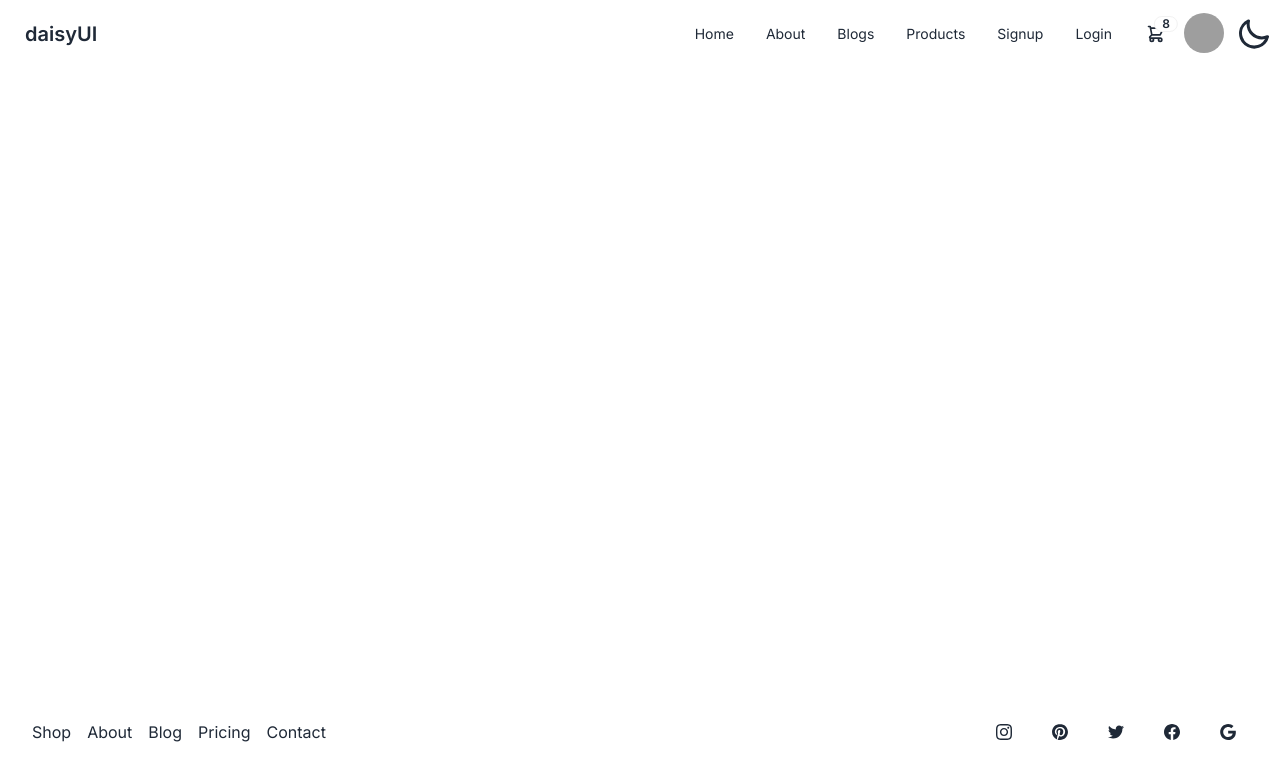
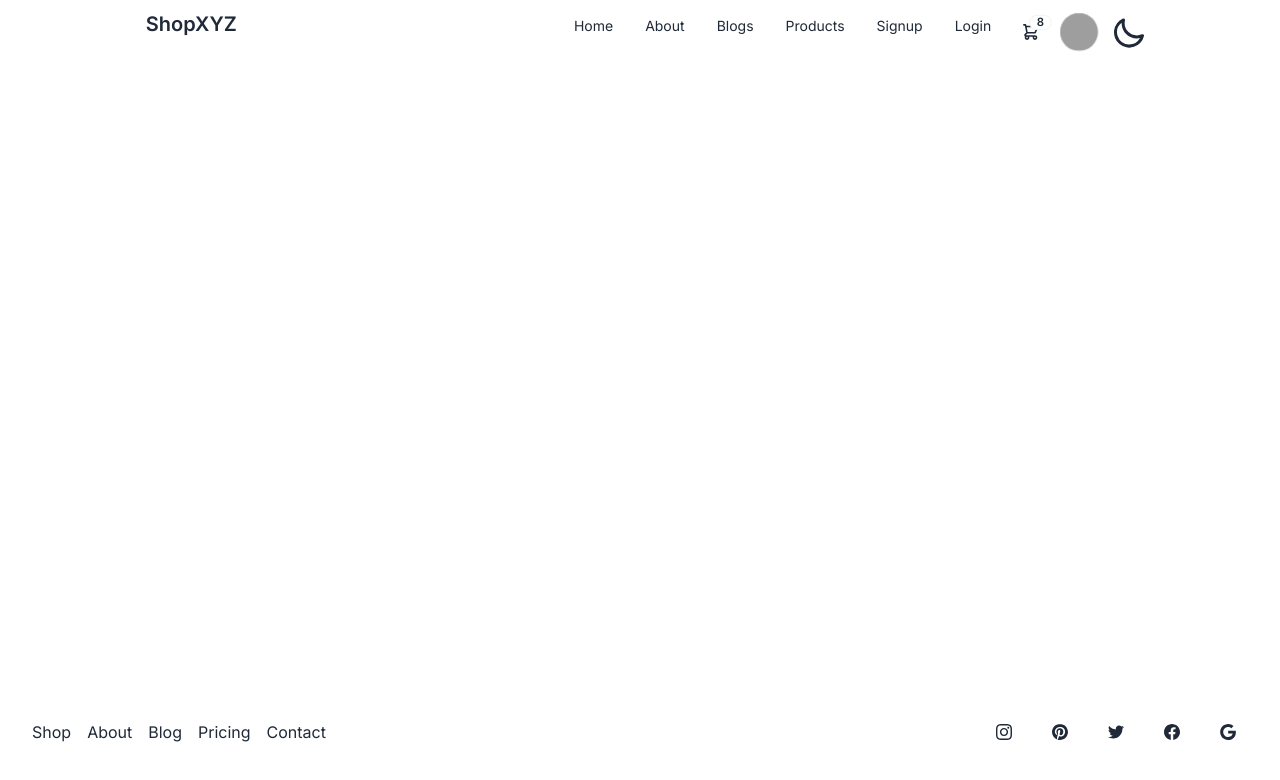
Before and after one commit to Turjo99/ShopXYZ, a Next.js app: page / in a window 1280 px wide. Shown: the top 780 px of the page. Built offline with nearby package versions, Linux system fonts and the light colour scheme; grey boxes are pictures that could not be loaded.

Commit message:
changed navbar styling

```diff
--- a/components/Navbar.jsx
+++ b/components/Navbar.jsx
@@ -9,8 +9,8 @@ const navData = user ? afterLoginNavData : beforeLoginNavData;
 const Navbar = () => {
   const { theme, toggleTheme } = useTheme();
   return (
-    <div className="navbar bg-base-100">
-      <div className="navbar-start">
+    <div className=" flex justify-around bg-base-100">
+      <div className="flex sm:justify-around">
         <div className="dropdown">
           <div tabIndex={0} role="button" className="btn btn-ghost lg:hidden">
             <svg
@@ -32,29 +32,6 @@ const Navbar = () => {
             tabIndex={0}
             className="menu menu-sm dropdown-content mt-3 z-[1] p-2 shadow bg-base-100 rounded-box w-52"
           >
-            <li>
-              <a>Item 1</a>
-            </li>
-            <li>
-              <a>Parent</a>
-              <ul className="p-2">
-                <li>
-                  <a>Submenu 1</a>
-                </li>
-                <li>
-                  <a>Submenu 2</a>
-                </li>
-              </ul>
-            </li>
-            <li>
-              <a>Item 3</a>
-            </li>
-          </ul>
-        </div>
-        <a className="btn btn-ghost text-xl">daisyUI</a>
-      </div>
-      <div className="navbar-end hidden lg:flex">
-        <ul className="menu menu-horizontal px-1">
             {navData.map(({ path, title }) => (
               <li key={path}>
                 <Link href={path}>{title}</Link>
@@ -62,9 +39,16 @@ const Navbar = () => {
             ))}
           </ul>
         </div>
-      <div className="flex-none">
+
+        <div className=" flex justify-between">
+          <a className="btn btn-ghost text-xl">ShopXYZ</a>
+          <div className=" lg:hidden">
             <div className="dropdown dropdown-end">
-          <div tabIndex={0} role="button" className="btn btn-ghost btn-circle">
+              <div
+                tabIndex={0}
+                role="button"
+                className="btn btn-ghost btn-circle"
+              >
                 <div className="indicator">
                   <svg
                     xmlns="http://www.w3.org/2000/svg"
@@ -91,7 +75,9 @@ const Navbar = () => {
                   <span className="font-bold text-lg">8 Items</span>
                   <span className="text-info">Subtotal: $999</span>
                   <div className="card-actions">
-                <button className="btn btn-primary btn-block">View cart</button>
+                    <button className="btn btn-primary btn-block">
+                      View cart
+                    </button>
                   </div>
                 </div>
               </div>
@@ -150,6 +136,109 @@ const Navbar = () => {
             </label>
           </div>
         </div>
+      </div>
+      <div className="navbar-end hidden lg:flex">
+        <ul className="menu menu-horizontal px-1">
+          {navData.map(({ path, title }) => (
+            <li key={path}>
+              <Link href={path}>{title}</Link>
+            </li>
+          ))}
+
+          <div className="dropdown dropdown-end">
+            <div
+              tabIndex={0}
+              role="button"
+              className="btn btn-ghost btn-circle"
+            >
+              <div className="indicator">
+                <svg
+                  xmlns="http://www.w3.org/2000/svg"
+                  className="h-5 w-5"
+                  fill="none"
+                  viewBox="0 0 24 24"
+                  stroke="currentColor"
+                >
+                  <path
+                    strokeLinecap="round"
+                    strokeLinejoin="round"
+                    strokeWidth="2"
+                    d="M3 3h2l.4 2M7 13h10l4-8H5.4M7 13L5.4 5M7 13l-2.293 2.293c-.63.63-.184 1.707.707 1.707H17m0 0a2 2 0 100 4 2 2 0 000-4zm-8 2a2 2 0 11-4 0 2 2 0 014 0z"
+                  />
+                </svg>
+                <span className="badge badge-sm indicator-item">8</span>
+              </div>
+            </div>
+            <div
+              tabIndex={0}
+              className="mt-3 z-[1] card card-compact dropdown-content w-52 bg-base-100 shadow"
+            >
+              <div className="card-body">
+                <span className="font-bold text-lg">8 Items</span>
+                <span className="text-info">Subtotal: $999</span>
+                <div className="card-actions">
+                  <button className="btn btn-primary btn-block">
+                    View cart
+                  </button>
+                </div>
+              </div>
+            </div>
+          </div>
+          <div className="dropdown dropdown-end">
+            <div
+              tabIndex={0}
+              role="button"
+              className="btn btn-ghost btn-circle avatar"
+            >
+              <div className="w-10 rounded-full">
+                <img
+                  alt="Tailwind CSS Navbar component"
+                  src="https://daisyui.com/images/stock/photo-1534528741775-53994a69daeb.jpg"
+                />
+              </div>
+            </div>
+            <ul
+              tabIndex={0}
+              className="menu menu-sm dropdown-content mt-3 z-[1] p-2 shadow bg-base-100 rounded-box w-52"
+            >
+              <li>
+                <a className="justify-between">
+                  Profile
+                  <span className="badge">New</span>
+                </a>
+              </li>
+              <li>
+                <a>Settings</a>
+              </li>
+              <li>
+                <a>Logout</a>
+              </li>
+            </ul>
+          </div>
+          <label className="swap swap-rotate lg:ml-2">
+            <input
+              onChange={toggleTheme}
+              type="checkbox"
+              checked={theme === "dark"}
+            />
+            <svg
+              className="swap-on h-9 w-9 fill-current"
+              xmlns="http://www.w3.org/2000/svg"
+              viewBox="0 0 24 24"
+            >
+              <path d="M5.64,17l-.71.71a1,1,0,0,0,0,1.41,1,1,0,0,0,1.41,0l.71-.71A1,1,0,0,0,5.64,17ZM5,12a1,1,0,0,0-1-1H3a1,1,0,0,0,0,2H4A1,1,0,0,0,5,12Zm7-7a1,1,0,0,0,1-1V3a1,1,0,0,0-2,0V4A1,1,0,0,0,12,5ZM5.64,7.05a1,1,0,0,0,.7.29,1,1,0,0,0,.71-.29,1,1,0,0,0,0-1.41l-.71-.71A1,1,0,0,0,4.93,6.34Zm12,.29a1,1,0,0,0,.7-.29l.71-.71a1,1,0,1,0-1.41-1.41L17,5.64a1,1,0,0,0,0,1.41A1,1,0,0,0,17.66,7.34ZM21,11H20a1,1,0,0,0,0,2h1a1,1,0,0,0,0-2Zm-9,8a1,1,0,0,0-1,1v1a1,1,0,0,0,2,0V20A1,1,0,0,0,12,19ZM18.36,17A1,1,0,0,0,17,18.36l.71.71a1,1,0,0,0,1.41,0,1,1,0,0,0,0-1.41ZM12,6.5A5.5,5.5,0,1,0,17.5,12,5.51,5.51,0,0,0,12,6.5Zm0,9A3.5,3.5,0,1,1,15.5,12,3.5,3.5,0,0,1,12,15.5Z" />
+            </svg>
+            <svg
+              className="swap-off h-9 w-9 fill-current"
+              xmlns="http://www.w3.org/2000/svg"
+              viewBox="0 0 24 24"
+            >
+              <path d="M21.64,13a1,1,0,0,0-1.05-.14,8.05,8.05,0,0,1-3.37.73A8.15,8.15,0,0,1,9.08,5.49a8.59,8.59,0,0,1,.25-2A1,1,0,0,0,8,2.36,10.14,10.14,0,1,0,22,14.05,1,1,0,0,0,21.64,13Zm-9.5,6.69A8.14,8.14,0,0,1,7.08,5.22v.27A10.15,10.15,0,0,0,17.22,15.63a9.79,9.79,0,0,0,2.1-.22A8.11,8.11,0,0,1,12.14,19.73Z" />
+            </svg>
+          </label>
+        </ul>
+      </div>
+    </div>
   );
 };
 
```
Lines whose indentation alone changed are shown as unchanged.
